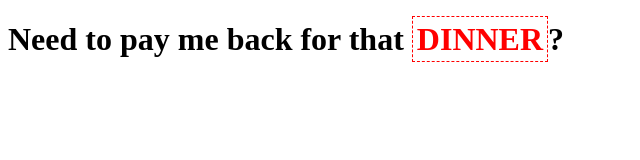
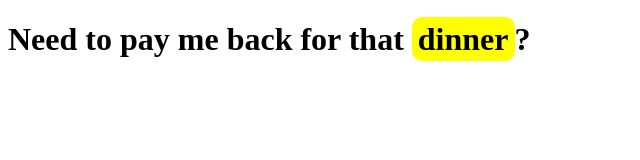
Before and after one commit to kenoldavid/javascript, a plain HTML site: page flipword/index.html in a window 1280 px wide. Shown: the whole page, without its empty margins (0-640 px from the left). Drawn offline with nearby package versions, Linux system fonts and the light colour scheme.

Commit message:
cleaned html (jquery script) and css

```diff
--- a/flipword/index.css
+++ b/flipword/index.css
@@ -1,6 +1,6 @@
 #item {
-    padding: 4px;
-    color: red;
-    border: 1px dashed red;
-    text-transform: uppercase;
-}
+    padding: 4px 6px;
+    background-color: yellow;
+    border-radius: 10px;
+    text-transform: lowercase;
+  }
--- a/flipword/index.html
+++ b/flipword/index.html
@@ -11,10 +11,11 @@
 
 <body>
     <h1>
-        Need to pay me back for that <span id="item"></span>?
+        Need to pay me <span id="keyword">back</span> for that <span id="item"></span>?
     </h1>
 
     <script src="index.js"></script>
+    <script src="https://ajax.googleapis.com/ajax/libs/jquery/3.3.1/jquery.min.js"></script>
 </body>
 
 </html>
```
